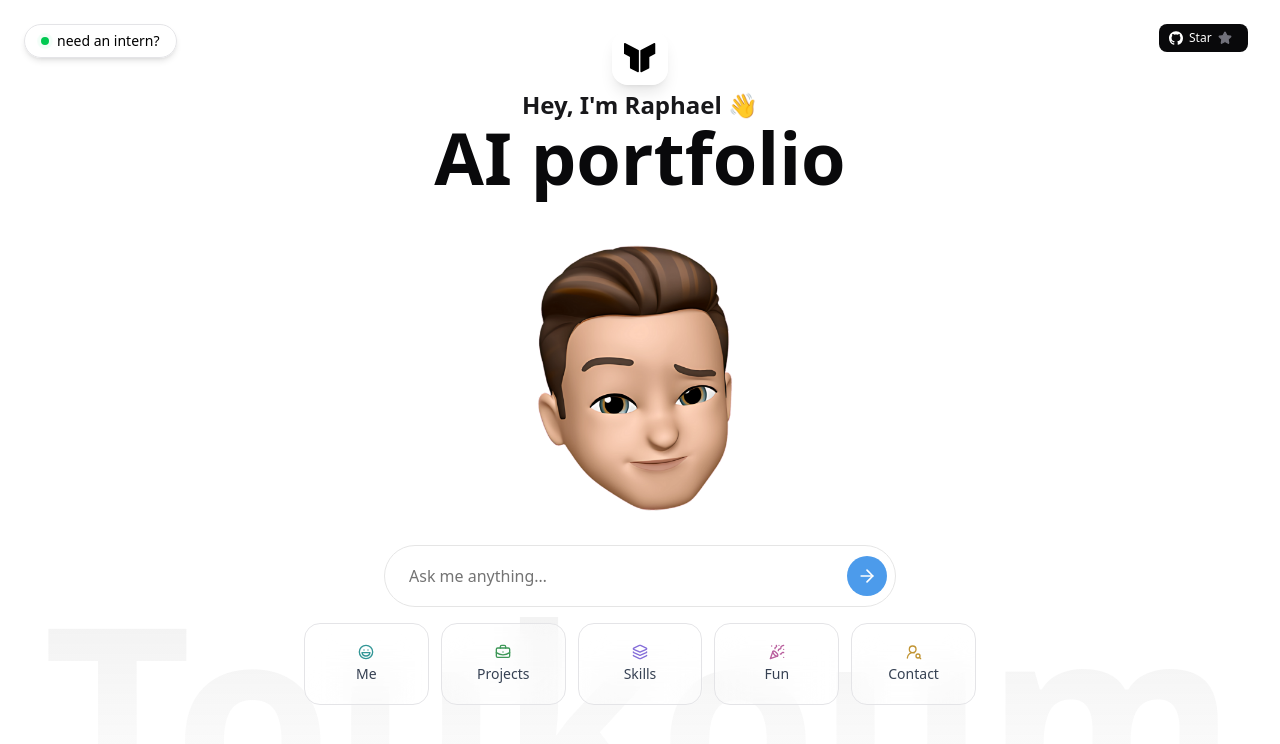
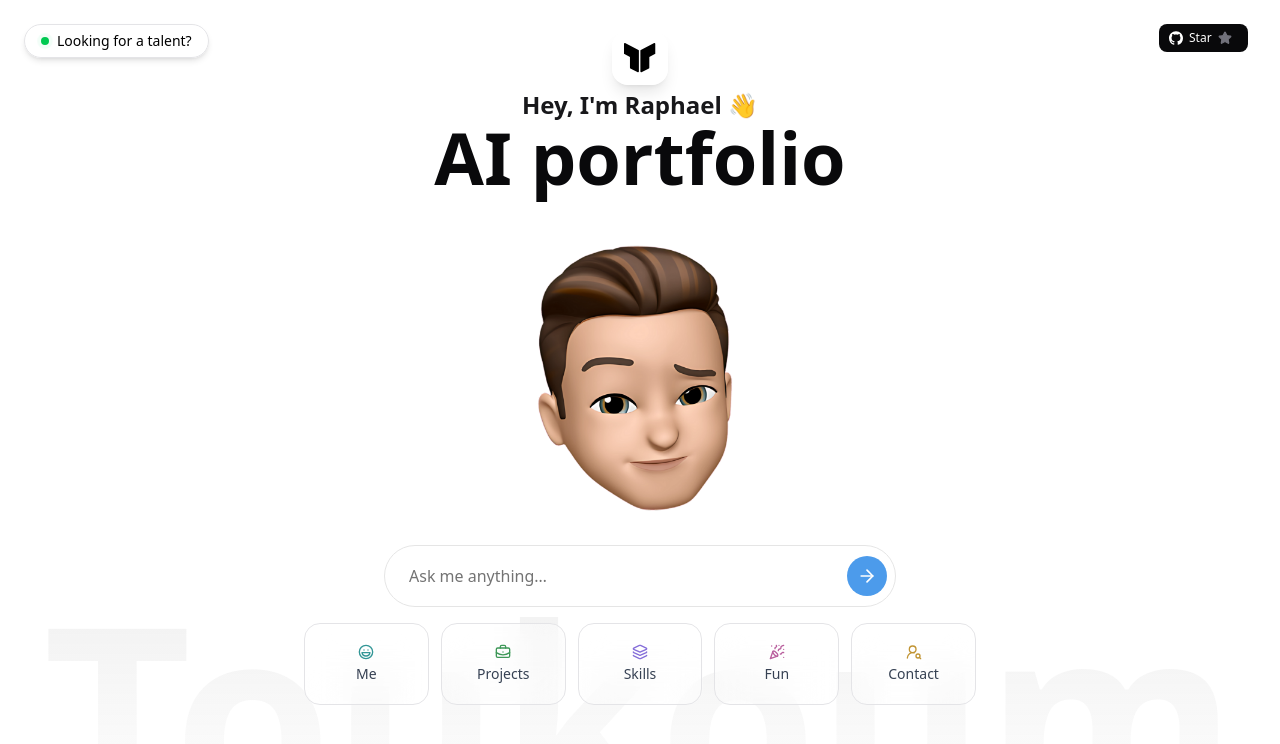
Before and after one commit to rehmanmalick/portfolio, a Next.js app: page / in a window 1280 px wide. Shown: the top 744 px of the page. Built offline with nearby package versions, Linux system fonts and the light colour scheme; no server answers.

Commit message:
Minor fix

```diff
--- a/src/app/page.tsx
+++ b/src/app/page.tsx
@@ -113,7 +113,7 @@ export default function Home() {
             <span className="absolute inline-flex h-full w-full animate-ping rounded-full bg-green-400 opacity-75"></span>
             <span className="relative inline-flex h-2 w-2 rounded-full bg-green-500"></span>
           </span>
-          need an intern?
+          Looking for a talent?
         </button>
       </div>
 
```
Also changed, not shown: src/components/chat/chat.tsx (+6 -7 lines), 1 other file (tests, documents, lock files or other folders).
